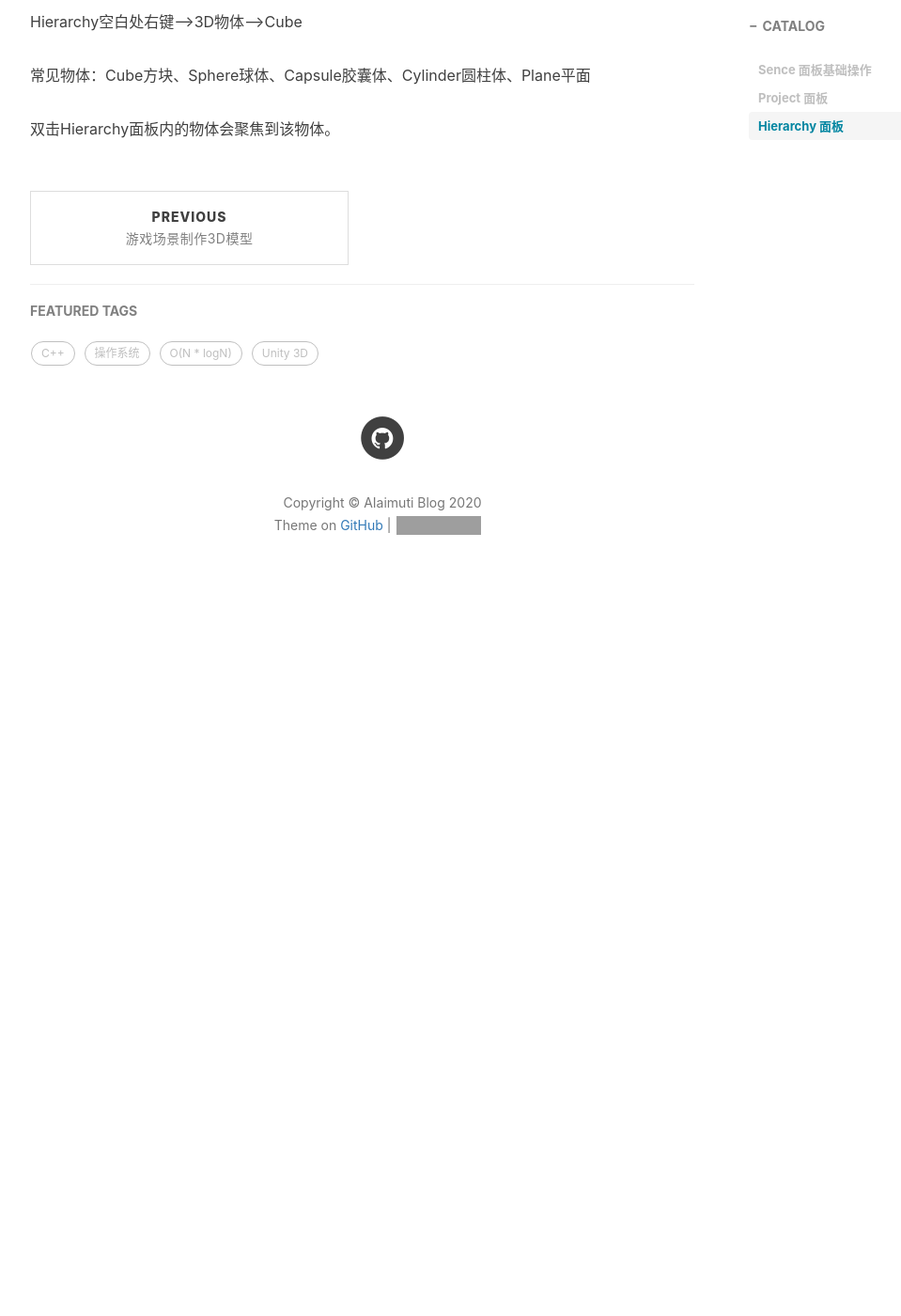
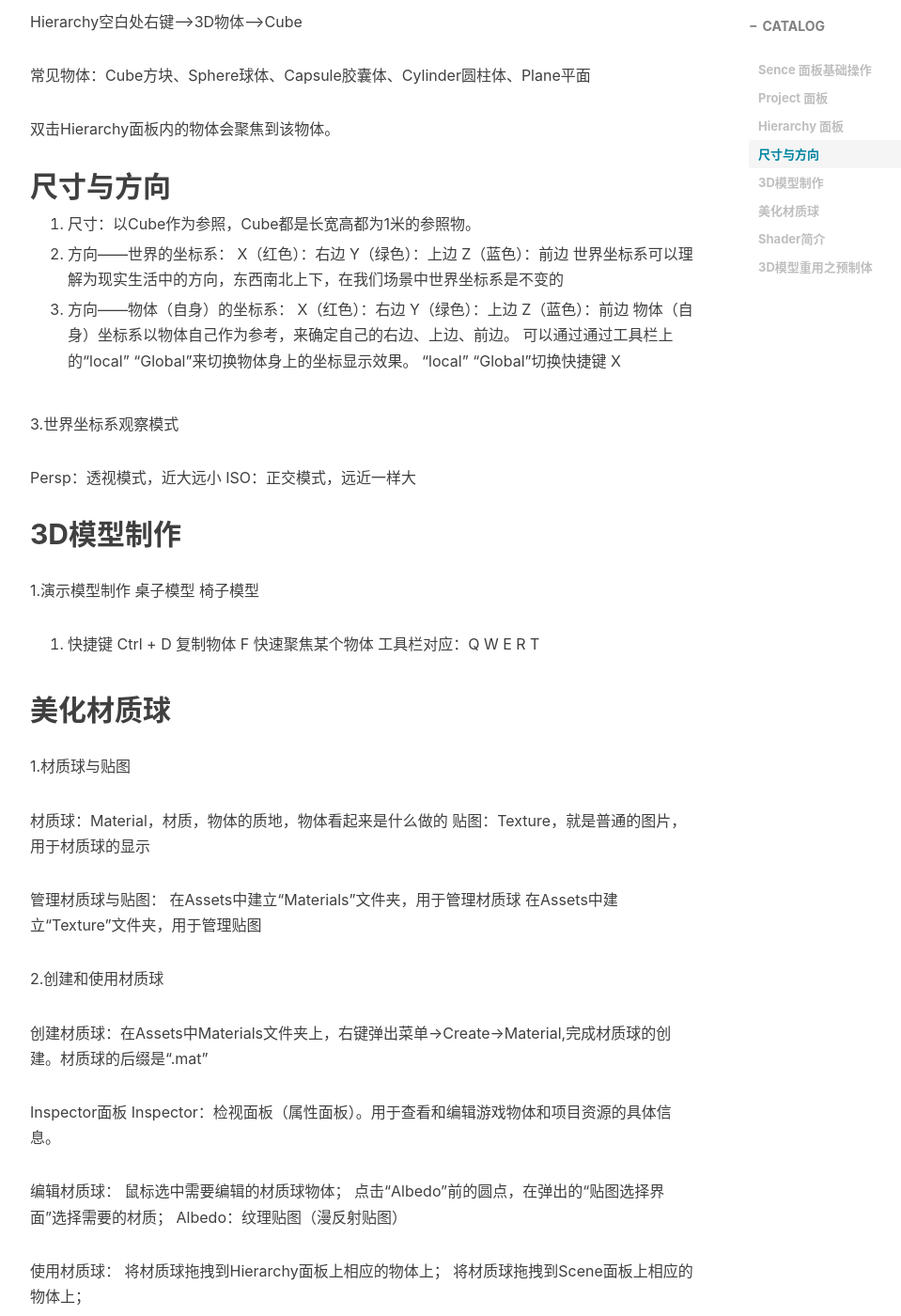
Before and after one commit to AIaimuti/aiaimuti.github.io, a Jekyll site: the page built from _posts/2020-4-3-U3D_Scenes.md, in a window 1280 px wide and 1400 px high, scrolled down 1134 px. Shown: the whole window at 94% size, without its empty margins (233-1192 px from the left). Built offline with Jekyll 4.4.1, drawn with Linux system fonts in a browser that asks for light colours; nearby versions of some CDN libraries; comment, search, counter and statistics services are not loaded; before the commit the page ends 1797 px from its top, so only the background shows below that; some of the changed text lies outside the part shown; grey boxes are pictures that could not be loaded.

Commit message:
Update 2020-4-3-U3D_Scenes.md

```diff
--- a/_posts/2020-4-3-U3D_Scenes.md
+++ b/_posts/2020-4-3-U3D_Scenes.md
@@ -1,6 +1,6 @@
 ---
 layout:     post
-title:      Unity 3D 场景
+title:      场景与3D物体制作基础
 subtitle:   基础内容
 date:       2020-3-10
 author:     AIaimuti
@@ -43,3 +43,107 @@ Hierarchy空白处右键-->3D物体-->Cube
 常见物体：Cube方块、Sphere球体、Capsule胶囊体、Cylinder圆柱体、Plane平面
 
 双击Hierarchy面板内的物体会聚焦到该物体。
+
+## 尺寸与方向
+
+1. 尺寸：以Cube作为参照，Cube都是长宽高都为1米的参照物。
+
+2. 方向——世界的坐标系：
+X（红色）：右边
+Y（绿色）：上边
+Z（蓝色）：前边
+世界坐标系可以理解为现实生活中的方向，东西南北上下，在我们场景中世界坐标系是不变的
+
+2. 方向——物体（自身）的坐标系：
+X（红色）：右边
+Y（绿色）：上边
+Z（蓝色）：前边
+物体（自身）坐标系以物体自己作为参考，来确定自己的右边、上边、前边。
+可以通过通过工具栏上的“local” “Global”来切换物体身上的坐标显示效果。
+“local” “Global”切换快捷键 X
+
+3.世界坐标系观察模式
+
+Persp：透视模式，近大远小
+ISO：正交模式，远近一样大
+
+## 3D模型制作
+
+1.演示模型制作
+桌子模型
+椅子模型
+
+2. 快捷键
+Ctrl + D 复制物体
+F 快速聚焦某个物体
+工具栏对应：Q W E R T
+
+## 美化材质球
+
+1.材质球与贴图
+
+材质球：Material，材质，物体的质地，物体看起来是什么做的
+贴图：Texture，就是普通的图片，用于材质球的显示
+
+管理材质球与贴图：
+在Assets中建立“Materials”文件夹，用于管理材质球
+在Assets中建立“Texture”文件夹，用于管理贴图
+
+2.创建和使用材质球
+
+创建材质球：在Assets中Materials文件夹上，右键弹出菜单->Create->Material,完成材质球的创建。材质球的后缀是“.mat”
+
+Inspector面板
+Inspector：检视面板（属性面板）。用于查看和编辑游戏物体和项目资源的具体信息。
+
+编辑材质球：
+鼠标选中需要编辑的材质球物体；
+点击“Albedo”前的圆点，在弹出的“贴图选择界面”选择需要的材质；
+Albedo：纹理贴图（漫反射贴图）
+
+使用材质球：
+将材质球拖拽到Hierarchy面板上相应的物体上；
+将材质球拖拽到Scene面板上相应的物体上；
+
+# Shader简介
+
+Shader：着色器。
+通过着色器来编辑材质球的效果。
+会写Shader的人才是真正的高手。
+
+贴图->Shader->材质球->模型
+
+## 3D模型重用之预制体
+
+1.父子关系与空物体
+
+空物体：Hierarchy右键面板->Create Empty创建一个空物体
+空物体好比是电脑上的文件夹，可用于资源管理
+
+父子关系：
+原则：移动父亲，儿子会跟着移动，就像移动电脑上的一个文件夹，文件夹中的资源会跟着一起移动，是一样的道理。
+在Hierarchy面板上任何两个物体都可以建立父子关系
+
+2. 预制体
+
+预制体简介：Prefab，预先准备好的物体，可以重复使用和利用。
+在游戏中什么地方用预制体？
+
+管理预制体：
+在Asserts中建立“Profabs”文件夹，用于管理预制体。
+
+创建预制体：
+直接将Hierarchy面板中的游戏物体拖拽到Project面板的Prefabs中，即可创建一个预制体。预制体的文件的后缀是“.prefabs”
+
+使用预制体
+直接将预制体拖拽到hierarchy面板；
+直接将预制体拖拽到Scenes面板；
+都可以在场景中创建一个相应的物体
+
+预制体与非预制体的区别：
+在hierarchy面板中非预制体的颜色是白的，预制体的颜色是蓝色<br>
+在Inspector面板中，非预制体的图标是灰的，预制体的图标是蓝色的<br>
+在Inspector面板，预制体比非预制体多了一个profab选项
+
+预制体的好处
+编辑其中的一个，使用overides选项中的“apply all”，所有的全部改变
```
